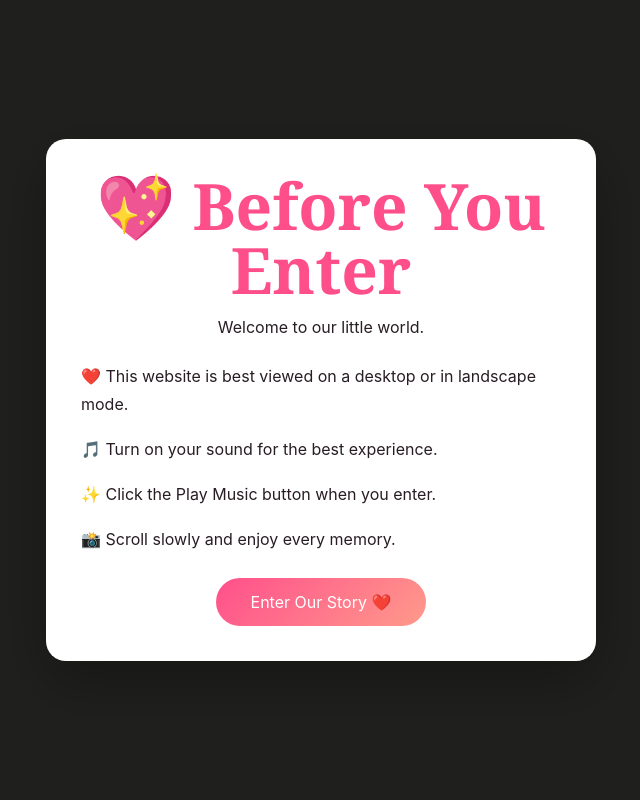
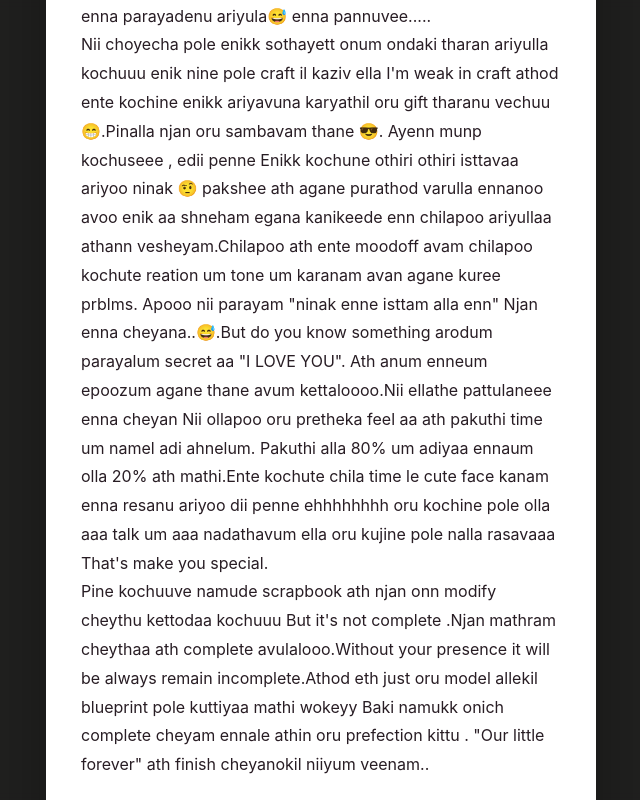
Before and after one commit to alex-renny/For_Web, a React (Vite) app: page / in a window 1280 px wide. Shown: the whole page, without its empty margins (319-959 px from the left). Built offline with nearby package versions, Linux system fonts and the light colour scheme.

Commit message:
Popup words changed

```diff
--- a/src/main.jsx
+++ b/src/main.jsx
@@ -174,24 +174,31 @@ function App() {
                   {showPopup && (
             <div className="popupOverlay">
               <div className="popupBox">
-                <h2>💖 Before You Enter</h2>
+                <h2>Happy Birthday Jaada Kari 🦢</h2>
 
                 <p>
-                  Welcome to our little world.
+                  Welcome to our little Forever.
                 </p>
 
                 <div className="popupInstructions">
-                  <p>❤️ This website is best viewed on a desktop or in landscape mode.</p>
-                  <p>🎵 Turn on your sound for the best experience.</p>
-                  <p>✨ Click the Play Music button when you enter.</p>
-                  <p>📸 Scroll slowly and enjoy every memory.</p>
+                  <p>Edii Jaada Kari penne Happy Birthday😚. First off all Enikk nine pole parayan ariyulla okee🫷 athod adjust cheyanam.Ente kochunu 20 vayass ayelleee valarnn poyi ente vavaa🥹.
+                    Agne nii ente penn ayett eth kochute 2nd B'day.Ohh My God enikk enna parayadenu ariyula😅 enna pannuvee.....<br/>Nii choyecha pole enikk sothayett onum ondaki tharan ariyulla kochuuu enik nine pole craft il kaziv ella I'm weak in craft athod ente kochine enikk ariyavuna karyathil oru gift tharanu vechuu 😁.Pinalla njan oru sambavam thane 😎.
+                    Ayenn munp kochuseee , edii penne Enikk kochune othiri othiri isttavaa ariyoo ninak 🤨 pakshee ath agane purathod varulla ennanoo avoo enik aa shneham egana kanikeede enn chilapoo ariyullaa athann vesheyam.Chilapoo ath ente moodoff avam chilapoo kochute reation um tone um karanam avan agane kuree prblms. Apooo nii parayam "ninak enne isttam alla enn"
+                    Njan enna cheyana..😅.But do you know something arodum parayalum secret aa "I LOVE YOU". Ath anum enneum epoozum agane thane avum kettaloooo.Nii ellathe pattulaneee enna cheyan Nii
+                    ollapoo oru pretheka feel aa ath pakuthi time um namel adi ahnelum. Pakuthi alla 80% um adiyaa ennaum olla 20% ath mathi.Ente kochute chila time le cute face kanam enna resanu ariyoo dii penne
+                    ehhhhhhhh oru kochine pole olla aaa talk um aaa nadathavum ella oru kujine pole nalla rasavaaa That's make you special. <br />Pine kochuuve namude scrapbook ath njan onn modify cheythu kettodaa kochuuu But it's not complete
+                    .Njan mathram cheythaa ath complete avulalooo.Without your presence it will be always remain incomplete.Athod eth just oru model allekil blueprint pole kuttiyaa mathi wokeyy Baki namukk onich complete cheyam ennale athin oru prefection kittu .
+                    "Our little forever" ath finish cheyanokil niiyum veenam.. <br /><br />
+                    Apooo namuk oru cheriya memeory lekk poyalooo kochunu eth isttapeduvoo enn enik ariyulla ennanelum abiprayam parayanee<br />
+                    Same pictures,Same songs,Same captions and words and same MEMORIES.I but the design is new... like you have grown from 19 to 20 😚
+                  </p>
                 </div>
 
                 <button
                   className="popupButton"
                   onClick={() => setShowPopup(false)}
                 >
-                  Enter Our Story ❤️
+                  Our little Forever ❤️🦢
                 </button>
               </div>
             </div>
--- a/src/styles.css
+++ b/src/styles.css
@@ -75,6 +75,7 @@ main {
 .popupBox h2 {
     margin-bottom: 15px;
     color: #ff4f8b;
+    font-size: 250%;
 }
 
 .popupInstructions {
```
